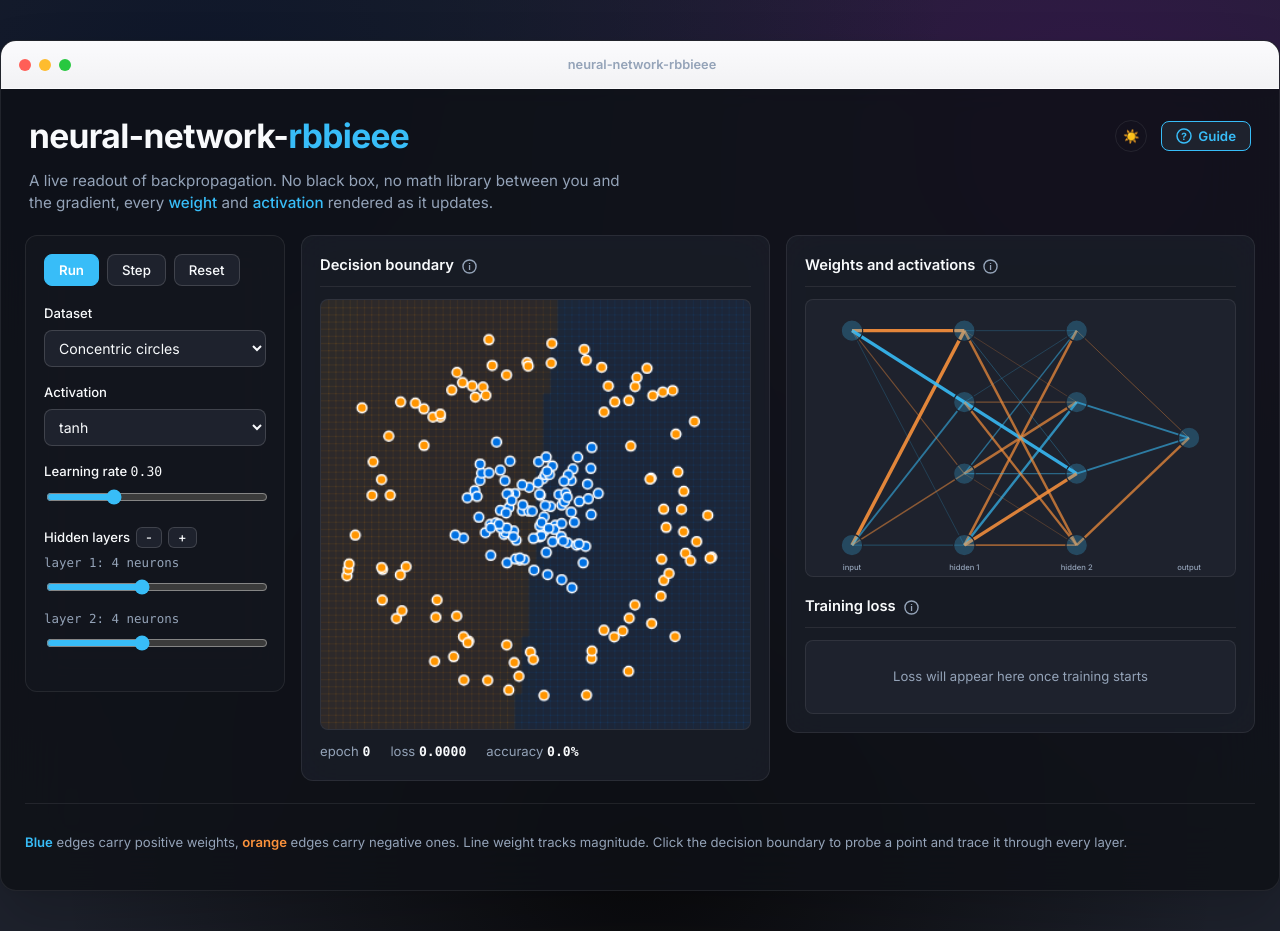
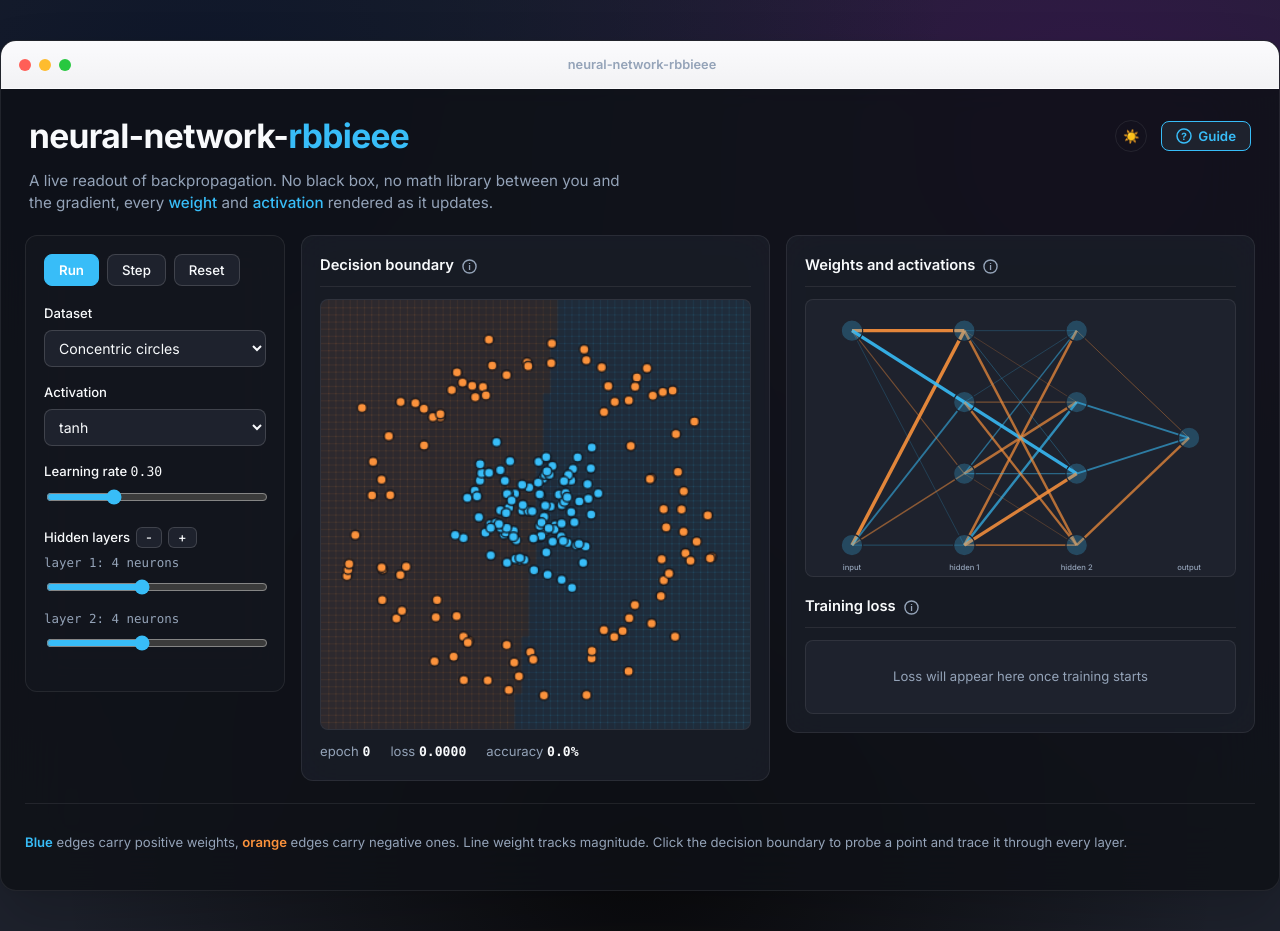
Before and after one commit to rbbieee/neural-network-rbbieee, a React (Vite) app: page / in a window 1280 px wide. Built offline with nearby package versions, Linux system fonts and the light colour scheme.

Commit message:
style: make decision boundary colors adapt to theme dynamically

```diff
--- a/src/components/DecisionBoundary.tsx
+++ b/src/components/DecisionBoundary.tsx
@@ -47,7 +47,12 @@ export function DecisionBoundary({ network, data, epoch, onProbe }: Props) {
         // painting a muddy third color everywhere.
         const t = network.predict(x, y);
         const confidence = Math.abs(t - 0.5) * 2;
-        ctx.fillStyle = t >= 0.5 ? "rgb(0, 113, 227)" : "rgb(255, 149, 0)";
+        // Get styles from CSS variables so they update with theme
+        const style = getComputedStyle(document.documentElement);
+        const colorPos = style.getPropertyValue("--pos").trim() || "#0071e3";
+        const colorNeg = style.getPropertyValue("--neg").trim() || "#ff9500";
+
+        ctx.fillStyle = t >= 0.5 ? colorPos : colorNeg;
         ctx.globalAlpha = 0.06 + confidence * 0.5;
         ctx.fillRect(gx * cell, gy * cell, cell + 1, cell + 1);
       }
@@ -55,12 +60,17 @@ export function DecisionBoundary({ network, data, epoch, onProbe }: Props) {
     ctx.globalAlpha = 1;
 
     // Draw the training points on top
+    const style = getComputedStyle(document.documentElement);
+    const colorPos = style.getPropertyValue("--pos").trim() || "#0071e3";
+    const colorNeg = style.getPropertyValue("--neg").trim() || "#ff9500";
+    const colorWindow = style.getPropertyValue("--window").trim() || "#ffffff";
+
     for (const s of data) {
       ctx.beginPath();
       ctx.arc(toPx(s.x), toPx(s.y), 4, 0, Math.PI * 2);
-      ctx.fillStyle = s.label === 1 ? "#0071e3" : "#ff9500";
+      ctx.fillStyle = s.label === 1 ? colorPos : colorNeg;
       ctx.fill();
-      ctx.strokeStyle = "#ffffff";
+      ctx.strokeStyle = colorWindow;
       ctx.lineWidth = 1.5;
       ctx.stroke();
     }
```
